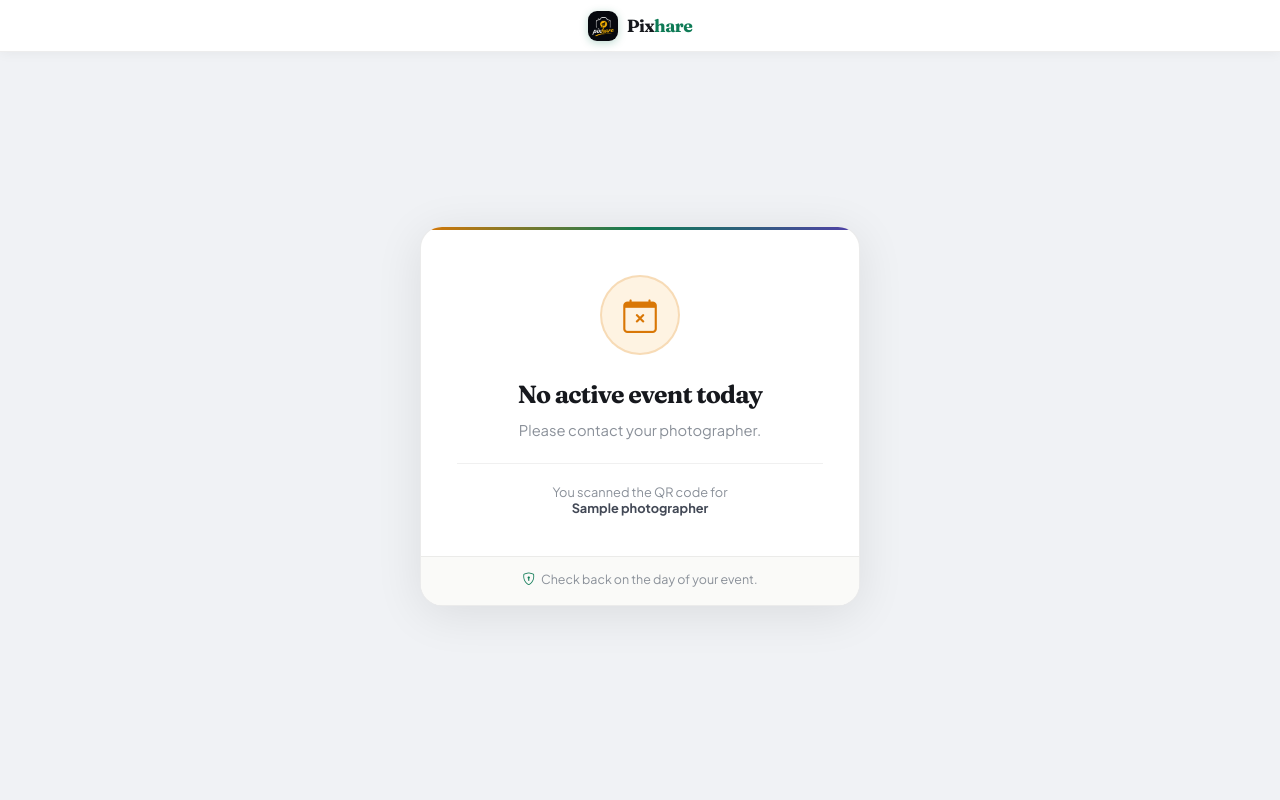
After one commit to Sabtharishi1501/Pixhare, a Flask app: page /scan/Sample in a window 1280 px wide. The commit adds this page. Run offline with Flask 3, Linux system fonts and the light colour scheme; tables that the repository leaves empty hold one stand-in row (values such as "Sample post").

Commit message:
Unique QR generation for each photographers

```diff
--- a/app.py
+++ b/app.py
@@ -668,10 +668,23 @@ def verify_otp():
                 email       = email,
                 password    = hashed_pw,
                 otp         = otp_sent,
-                is_verified = True
+                is_verified = True,
+                scan_token  = uuid4().hex
             )
             db.session.add(new_photographer)
             db.session.commit()
+
+            # One QR per photographer, generated once — guests scan this
+            # and get routed to whichever event is live today (see
+            # /scan/<scan_token>), instead of a separate QR per event.
+            try:
+                qr_storage_path = f"qrcodes/{new_photographer.scan_token}.png"
+                qr_bytes = generate_qr_code_bytes(f"{BASE_URL}/scan/{new_photographer.scan_token}")
+                storage.upload_bytes(qr_storage_path, qr_bytes, content_type="image/png")
+                new_photographer.qr_url = storage.get_public_url(qr_storage_path)
+                db.session.commit()
+            except Exception as e:
+                print(f"[qr] ⚠️ Could not generate photographer QR at registration: {e}")
 
             for key in ('register_name', 'register_studio_name', 'register_email',
                         'register_password', 'register_otp', 'otp_expiry'):
@@ -834,23 +847,36 @@ def photographer_dashboard():
         flash("User not found.", "danger")
         return redirect(url_for('photographer_login'))
 
+    # Backward compatibility — photographers who registered before the
+    # one-QR-per-photographer change won't have a scan_token yet.
+    if not photographer.scan_token:
+        try:
+            photographer.scan_token = uuid4().hex
+            qr_storage_path = f"qrcodes/{photographer.scan_token}.png"
+            qr_bytes = generate_qr_code_bytes(f"{BASE_URL}/scan/{photographer.scan_token}")
+            storage.upload_bytes(qr_storage_path, qr_bytes, content_type="image/png")
+            photographer.qr_url = storage.get_public_url(qr_storage_path)
+            db.session.commit()
+        except Exception as e:
+            print(f"[qr] ⚠️ Could not lazily generate photographer QR: {e}")
+
     events = Event.query.filter_by(photographer_id=photographer.id).all()
 
-    # Build stats dict for each event: guest count + photo count
+    # Build stats dict for each event: guest count + photo count.
+    # photo_count is now a cached column on Event (kept in sync by
+    # upload_photos/delete_photos) instead of a Storage list() network
+    # call per event — that was the real cause of the slow dashboard load.
     event_stats = {}
     for event in events:
         guest_count = Guest.query.filter_by(event_name=event.name).count()
-        photo_count = len([
-            f for f in storage.list_files(f"photos/{event.name}")
-            if allowed_file(f)
-        ])
         event_stats[event.name] = {
             'guests': guest_count,
-            'photos': photo_count,
+            'photos': event.photo_count or 0,
         }
 
     return render_template('photographer_dashboard.html',
-                           events=events, event_stats=event_stats)
+                           events=events, event_stats=event_stats,
+                           photographer=photographer)
 
 
 @app.route('/photographer/create_event', methods=['POST'])
@@ -858,28 +884,28 @@ def create_event():
     if 'email' not in session:
         return redirect(url_for('photographer_login'))
 
-    event_name = request.form['event_name'].strip()
-    event_date = request.form['event_date']
+    event_name  = request.form['event_name'].strip()
+    event_date  = request.form['event_date']
+    venue       = request.form.get('venue', '').strip()
+    event_time  = request.form.get('event_time', '').strip()
 
     photographer = Photographer.query.filter_by(email=session['email']).first()
     if not photographer:
         flash("User not found.", "danger")
         return redirect(url_for('photographer_login'))
 
-    if Event.query.filter_by(name=event_name, photographer_id=photographer.id).first():
-        flash('You already created an event with this name.', 'danger')
+    if Event.query.filter_by(name=event_name).first():
+        flash('That event name is already taken. Event names must be unique across all photographers on Pixhare — try something more specific, like adding your studio name or the date.', 'danger')
         return redirect(url_for('photographer_dashboard'))
 
-    # Generate QR code pointing to the dynamic BASE_URL, upload to Storage
-    qr_storage_path = f"qrcodes/{secure_filename(event_name)}_qr.png"
-    qr_bytes = generate_qr_code_bytes(f"{BASE_URL}/event/{event_name}/register")
-    storage.upload_bytes(qr_storage_path, qr_bytes, content_type="image/png")
-    qr_url = storage.get_public_url(qr_storage_path)
-
+    # No per-event QR anymore — guests scan the photographer's single QR
+    # (generated once at registration) and get routed to whichever event
+    # is live today. See /scan/<scan_token>.
     new_event = Event(
         name            = event_name,
         date            = event_date,
-        qr_filename     = qr_url,   # now holds the full public Storage URL
+        venue           = venue or None,
+        event_time      = event_time or None,
         photographer_id = photographer.id
     )
     db.session.add(new_event)
@@ -903,10 +929,12 @@ def delete_event(event_name):
     storage.delete_prefix(f"photos/{event_name}")
     storage.delete_prefix(f"guests/{event_name}")
 
-    # Remove QR code
-    storage.delete_file(f"qrcodes/{secure_filename(event_name)}_qr.png")
+    # No per-event QR to remove anymore — QR lives on the photographer now,
+    # shared across all their events.
 
     Guest.query.filter_by(event_name=event_name).delete()
+    EventPhoto.query.filter_by(event_name=event_name).delete()
+    PhotoFaceEmbedding.query.filter_by(event_name=event_name).delete()
     Event.query.filter_by(name=event_name).delete()
     db.session.commit()
 
@@ -928,11 +956,48 @@ def delete_photos(event_name):
         safe_name = os.path.basename(secure_filename(filename))
         if allowed_file(safe_name):
             storage.delete_file(f"photos/{event_name}/{safe_name}")
+            EventPhoto.query.filter_by(event_name=event_name, filename=safe_name).delete()
             deleted += 1
+
+    if deleted:
+        event = Event.query.filter_by(name=event_name).first()
+        if event:
+            event.photo_count = max(0, (event.photo_count or 0) - deleted)
+    db.session.commit()
 
     flash(f"{deleted} photo{'s' if deleted != 1 else ''} deleted successfully.", "success")
     return redirect(url_for('view_event_photos', event_name=event_name))
 
+
+
+# ─────────────────────────────────────────────
+# Routes – Photographer QR scan (one QR per photographer)
+# ─────────────────────────────────────────────
+@app.route('/scan/<scan_token>')
+def scan_photographer_qr(scan_token):
+    photographer = Photographer.query.filter_by(scan_token=scan_token).first()
+    if not photographer:
+        return render_template('event_not_found.html', event_name=None), 404
+
+    today = datetime.utcnow().strftime('%Y-%m-%d')
+    live_events = Event.query.filter_by(
+        photographer_id=photographer.id, date=today
+    ).order_by(Event.event_time).all()
+
+    if len(live_events) == 1:
+        # Case 1 — exactly one live event today: go straight to it.
+        # guest_register.html already shows event name/venue/date and the
+        # "Take Selfie" capture flow, so no separate confirmation page.
+        return redirect(url_for('guest_register', event_name=live_events[0].name))
+
+    elif len(live_events) > 1:
+        # Case 2 — multiple live events today: let the guest choose.
+        return render_template('select_event.html',
+                               events=live_events, photographer=photographer)
+
+    else:
+        # Case 3 — nothing live today.
+        return render_template('no_active_event.html', photographer=photographer)
 
 
 # ─────────────────────────────────────────────
@@ -987,7 +1052,9 @@ def guest_register(event_name):
 
         return render_template('guest_success.html', guest_name=name)
 
-    return render_template('guest_register.html', event_name=event_name)
+    return render_template('guest_register.html', event_name=event_name,
+                           venue=event.venue, event_date=event.date,
+                           event_time=event.event_time)
 
 
 # ─────────────────────────────────────────────
@@ -1024,9 +1091,15 @@ def upload_photos(event_name):
                     .filter(EventPhoto.filename.in_(uploaded_filenames))
                     .all()
             }
-            for filename in uploaded_filenames:
-                if filename not in existing:
-                    db.session.add(EventPhoto(event_name=event_name, filename=filename, matched=False))
+            new_filenames = [f for f in uploaded_filenames if f not in existing]
+            for filename in new_filenames:
+                db.session.add(EventPhoto(event_name=event_name, filename=filename, matched=False))
+
+            if new_filenames:
+                event = Event.query.filter_by(name=event_name).first()
+                if event:
+                    event.photo_count = (event.photo_count or 0) + len(new_filenames)
+
             db.session.commit()
 
         flash(
@@ -1312,5 +1385,6 @@ def transcribe():
 # ─────────────────────────────────────────────
 if __name__ == '__main__':
     Thread(target=init_chatbot, daemon=True).start()
+    # debug=True only in local dev, False in production
     debug = os.environ.get('FLASK_DEBUG', 'false').lower() == 'true'
     app.run(debug=debug, host='0.0.0.0', port=int(os.environ.get('PORT', 5000)))
--- a/templates/base.html
+++ b/templates/base.html
@@ -167,10 +167,12 @@
            href="{{ url_for('home') }}">
           <i class="bi bi-house"></i> Home
         </a>
-        <a class="ps-nav-link {% if request.endpoint == 'photographer_dashboard' %}active{% endif %}"
+        {% if request.endpoint != 'photographer_dashboard' %}
+        <a class="ps-nav-link"
            href="{{ url_for('photographer_dashboard') }}">
           <i class="bi bi-grid"></i> Dashboard
         </a>
+        {% endif %}
         <a class="ps-nav-link nav-logout" href="{{ url_for('photographer_logout') }}">
           <i class="bi bi-box-arrow-right"></i> Logout
         </a>
--- /dev/null
+++ b/templates/no_active_event.html
@@ -0,0 +1,155 @@
+<!DOCTYPE html>
+<html lang="en">
+<head>
+  <meta charset="UTF-8">
+  <link rel="icon" type="image/x-icon" href="{{ url_for('static', filename='favicon.ico', v='2') }}">
+  <title>No Active Event — Pixhare</title>
+  <meta name="viewport" content="width=device-width, initial-scale=1">
+  <link href="https://cdn.jsdelivr.net/npm/bootstrap-icons@1.10.5/font/bootstrap-icons.css" rel="stylesheet">
+  <link href="https://fonts.googleapis.com/css2?family=Fraunces:ital,wght@0,700;0,900;1,700&family=Plus+Jakarta+Sans:wght@300;400;500;600;700;800;900&display=swap" rel="stylesheet">
+
+  <style>
+    :root {
+      --bg:        #f0f2f5;
+      --forest:    #0f7b56;
+      --forest2:   #13a372;
+      --forest-lt: #e0f5ed;
+      --plum:      #5240a8;
+      --amber:     #d97706;
+      --amber-lt:  #fef3e2;
+      --ink:       #16181d;
+      --ink2:      #434956;
+      --ink3:      #8a9099;
+    }
+
+    *, *::before, *::after { box-sizing: border-box; margin: 0; padding: 0; }
+
+    html, body {
+      background: var(--bg);
+      font-family: 'Plus Jakarta Sans', sans-serif;
+      color: var(--ink);
+      min-height: 100vh;
+    }
+
+    .mini-bar {
+      height: 52px;
+      background: #fff;
+      border-bottom: 1px solid rgba(0,0,0,0.07);
+      display: flex; align-items: center; justify-content: center;
+      box-shadow: 0 1px 12px rgba(0,0,0,0.05);
+    }
+    .mini-brand { display: flex; align-items: center; gap: 9px; text-decoration: none; }
+    .mini-brand-icon {
+      width: 30px; height: 30px; border-radius: 9px;
+      object-fit: cover;
+      box-shadow: 0 2px 8px rgba(15,123,86,0.28);
+    }
+    .mini-brand-name {
+      font-family: 'Fraunces', serif;
+      font-size: 1.1rem; font-weight: 700;
+      letter-spacing: -0.5px; color: var(--ink);
+    }
+    .mini-brand-name span { color: var(--forest); }
+
+    .nae-page {
+      display: flex; align-items: center; justify-content: center;
+      padding: 40px 20px 60px;
+      min-height: calc(100vh - 52px);
+    }
+    .nae-wrap { width: 100%; max-width: 440px; text-align: center; }
+
+    .nae-card {
+      background: #fff;
+      border: 1px solid rgba(0,0,0,0.08);
+      border-radius: 22px;
+      overflow: hidden;
+      box-shadow: 0 8px 48px rgba(0,0,0,0.09);
+      position: relative;
+    }
+    .nae-card::before {
+      content: '';
+      position: absolute; top: 0; left: 0; right: 0; height: 3px;
+      background: linear-gradient(90deg, var(--amber), var(--forest), var(--plum));
+    }
+
+    .nae-body { padding: 48px 36px 40px; }
+
+    .nae-icon-wrap {
+      width: 80px; height: 80px; border-radius: 50%;
+      background: var(--amber-lt);
+      border: 2.5px solid rgba(217,119,6,0.2);
+      display: flex; align-items: center; justify-content: center;
+      margin: 0 auto 24px;
+    }
+    .nae-icon-wrap i { font-size: 2.1rem; color: var(--amber); }
+
+    .nae-title {
+      font-family: 'Fraunces', serif;
+      font-size: 1.55rem; font-weight: 700;
+      letter-spacing: -0.8px; color: var(--ink);
+      margin-bottom: 10px;
+    }
+    .nae-sub {
+      font-size: 0.92rem; color: var(--ink3);
+      line-height: 1.6; margin-bottom: 6px;
+    }
+    .nae-studio {
+      font-size: 0.8rem; color: var(--ink3);
+      margin-top: 20px; padding-top: 20px;
+      border-top: 1px solid rgba(0,0,0,0.06);
+    }
+    .nae-studio strong { color: var(--ink2); }
+
+    .nae-foot {
+      padding: 14px 32px 18px;
+      border-top: 1px solid rgba(0,0,0,0.06);
+      background: #fafaf8; text-align: center;
+    }
+    .nae-foot p {
+      font-size: 0.78rem; color: var(--ink3); margin: 0;
+      display: flex; align-items: center; justify-content: center; gap: 6px;
+    }
+  </style>
+</head>
+<body>
+
+  <div class="mini-bar">
+    <a class="mini-brand" href="/">
+      <img src="{{ url_for('static', filename='images/logo.png') }}" alt="Pixhare" class="mini-brand-icon">
+      <span class="mini-brand-name">Pix<span>hare</span></span>
+    </a>
+  </div>
+
+  <div class="nae-page">
+    <div class="nae-wrap">
+      <div class="nae-card">
+        <div class="nae-body">
+
+          <div class="nae-icon-wrap">
+            <i class="bi bi-calendar-x"></i>
+          </div>
+
+          <div class="nae-title">No active event today</div>
+          <p class="nae-sub">Please contact your photographer.</p>
+
+          {% if photographer and photographer.studio_name %}
+          <div class="nae-studio">
+            You scanned the QR code for<br>
+            <strong>{{ photographer.studio_name }}</strong>
+          </div>
+          {% endif %}
+
+        </div>
+
+        <div class="nae-foot">
+          <p>
+            <i class="bi bi-shield-lock" style="color:var(--forest)"></i>
+            Check back on the day of your event.
+          </p>
+        </div>
+      </div>
+    </div>
+  </div>
+
+</body>
+</html>
```
Also changed, not shown: models.py (+7 -11 lines), templates/guest_register.html (+13 -0 lines), templates/photographer_dashboard.html (+17 -8 lines), templates/select_event.html (added, +161 -0 lines).
